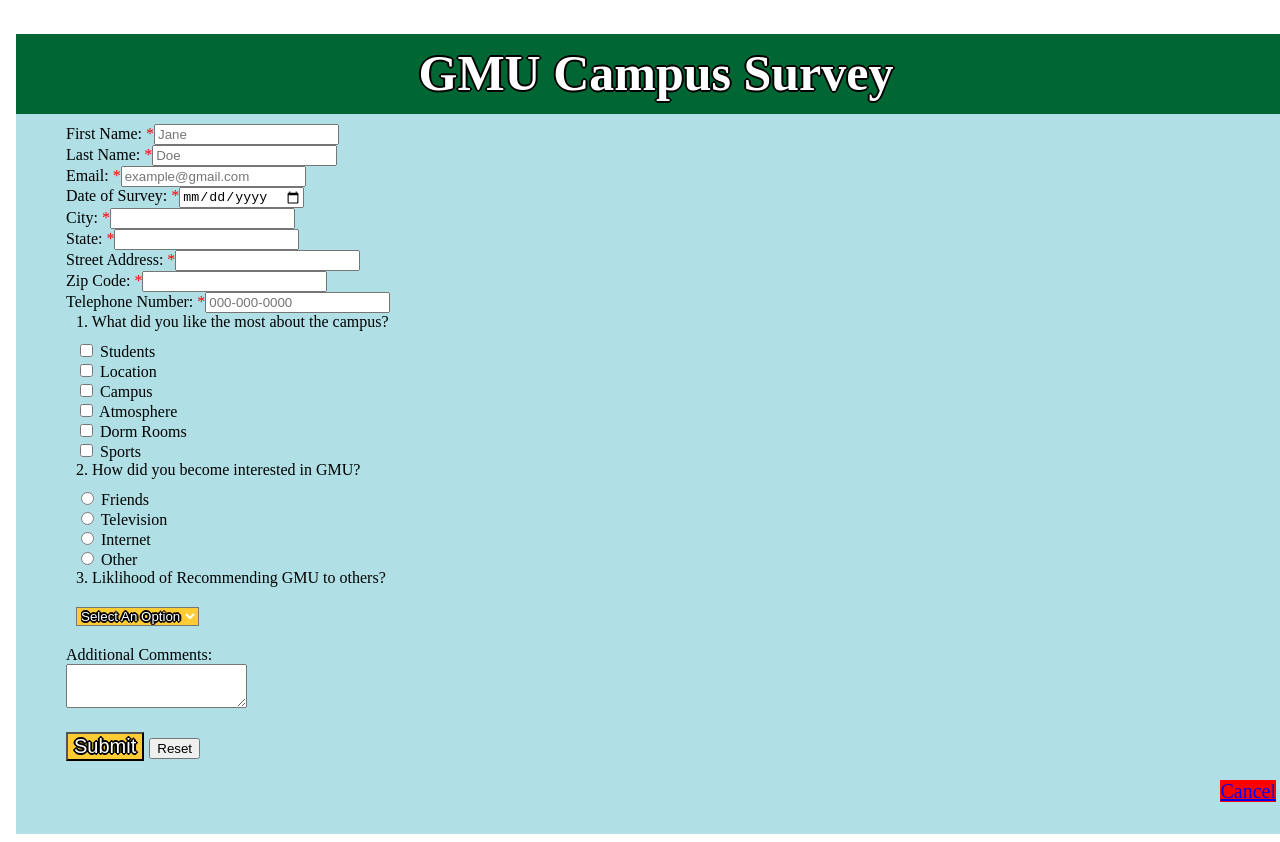
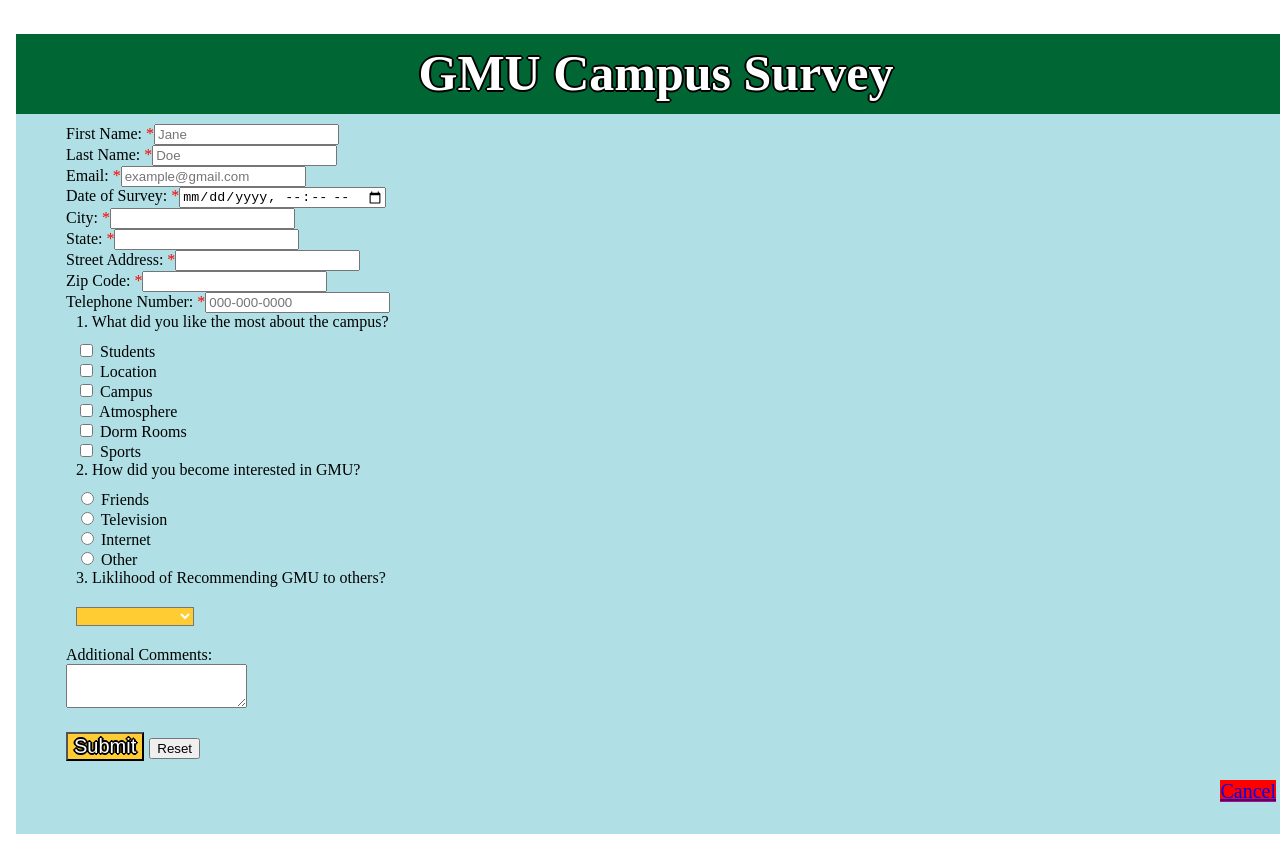
Before and after one commit to janitbidhan/Angular-SpringBoot-SurveyPage, an Angular app in the folder survey-app/: page /survey in a window 1280 px wide. Built offline with nearby package versions, Linux system fonts and the light colour scheme.

Commit message:
fixed post in survey form

```diff
--- a/survey-app/src/app/survey/survey.component.html
+++ b/survey-app/src/app/survey/survey.component.html
@@ -39,7 +39,7 @@
         <!-- Date Info -->
         <div class="mb-3 col">
           <label for="dateOfSurvey" class="form-label required">Date of Survey:</label>
-          <input type="date" id="dateOfSurvey" placeholder="mm/dd/yyyy" class="form-control" name="dateOfSurvey" [(ngModel)]="formData.dateOfSurvey" required>
+          <input type="datetime-local" id="dateOfSurvey" name="dateOfSurvey" [(ngModel)]="formData.dateOfSurvey" required class="form-control" placeholder="mm/dd/yyyy" >
         </div>
 
         <!-- City Info -->
@@ -82,23 +82,23 @@
 
       <!-- Defines three of the questions -->
       <div class="row" style="margin-left: 10px;">
+
         <div class="col">
+
           <label>
             1. What did you like the most about the campus?
           </label>
             <!-- Defines the use fo check boxes using these selection choices -->
-
             <!-- Student -->
             <div class="form-check" style="margin-top: 10px">
-            <label>
+              <label  for="likedOptions_students">
                 <input type="checkbox" id="likedOptions_students" name="likedOptions[students]" [(ngModel)]="formData.likedOptions_students">
                 Students
               </label>
             </div>
-
             <!-- Location -->
           <div class="form-check">
-            <label>
+            <label for="likedOptions_location">
               <input type="checkbox" id="likedOptions_location" name="likedOptions[location]" [(ngModel)]="formData.likedOptions_location">
                Location
             </label>
@@ -106,7 +106,7 @@
 
           <!-- Campus -->
           <div class="form-check">
-            <label>
+            <label for="likedOptions_campus">
               <input type="checkbox" id="likedOptions_campus" name="likedOptions[campus]" [(ngModel)]="formData.likedOptions_campus">
                Campus
             </label>
@@ -114,7 +114,7 @@
 
           <!-- Atmosphere -->
           <div class="form-check">
-            <label>
+            <label for="likedOptions_atmosphere">
               <input type="checkbox" id="likedOptions_atmosphere" name="likedOptions[atmosphere]" [(ngModel)]="formData.likedOptions_atmosphere">
                Atmosphere
             </label>
@@ -122,7 +122,7 @@
 
           <!-- Dorm Rooms -->
           <div class="form-check">
-            <label>
+            <label for="likedOptions_dormRooms">
               <input type="checkbox" id="likedOptions_dormRooms" name="likedOptions[dormRooms]" [(ngModel)]="formData.likedOptions_dormRooms">
                Dorm Rooms
             </label>
@@ -130,7 +130,7 @@
 
           <!-- Sports -->
           <div class="form-check">
-            <label>
+            <label for="likedOptions_sports">
               <input type="checkbox" id="likedOptions_sports" name="likedOptions[sports]" [(ngModel)]="formData.likedOptions_sports">
               Sports
             </label>
@@ -139,15 +139,13 @@
         </div>
 
       <div class="col">
-        <div class="form-group">
-          <div>
+          <label>
             2. How did you become interested in GMU?
-          <!-- Defines the use of radio buttons -->
-          </div>
+          </label>
 
           <!-- Friends -->
           <div class="form-check" style="margin-top: 10px">
-            <label>
+            <label for="interestedSource_friends">
               <input type="radio" id="interestedSource_friends" name="interestedSource" value="friends" [(ngModel)]="formData.interestedSource_friends">
               Friends
             </label>
@@ -155,7 +153,7 @@
 
           <!-- Television -->
           <div class="form-check">
-            <label>
+            <label for="interestedSource_television">
               <input type="radio" id="interestedSource_television" name="interestedSource" value="television" [(ngModel)]="formData.interestedSource_television">
               Television
             </label>
@@ -163,7 +161,7 @@
 
           <!-- Internet -->
           <div class="form-check">
-            <label>
+            <label for="interestedSource_internet">
               <input type="radio" id="interestedSource_internet" name="interestedSource" value="internet" [(ngModel)]="formData.interestedSource_internet">
               Internet
             </label>
@@ -172,29 +170,24 @@
 
           <!-- Other -->
           <div class="form-check">
-            <label>
+            <label for="interestedSource_other">
               <input type="radio" id="interestedSource_other" name="interestedSource" value="other" [(ngModel)]="formData.interestedSource_other">
               Other
             </label>
           </div>
-
-        </div>
       </div>
 
 
-
-
       <div class="col">
-        <div aria-required="true">
+        <label for="recommend">
           3. Liklihood of Recommending GMU to others?
-          <!-- Defines the use of a dropdown menu -->
-        </div>
+        </label>
         <div class="dropdown">
-          <select class="btn btn-secondary dropdown-toggle OutlineText" style="margin-top: 20px; background-color: #FFCC33;" >
-            <option value="VeryLikely">Very Likely</option>
+          <select id="recommend" name="recommend" [(ngModel)]="formData.recommend" class="btn btn-secondary dropdown-toggle OutlineText" style="margin-top: 20px; background-color: #FFCC33;" >
+            <option value="" disabled selected>Select an option</option>
+            <option value="Very Likely">Very Likely</option>
             <option value="Likely">Likely</option>
             <option value="Unlikely">Unlikely</option>
-            <option selected = "selected">Select An Option</option>
           </select>
         </div>
 
```
Lines whose indentation alone changed are shown as unchanged.
